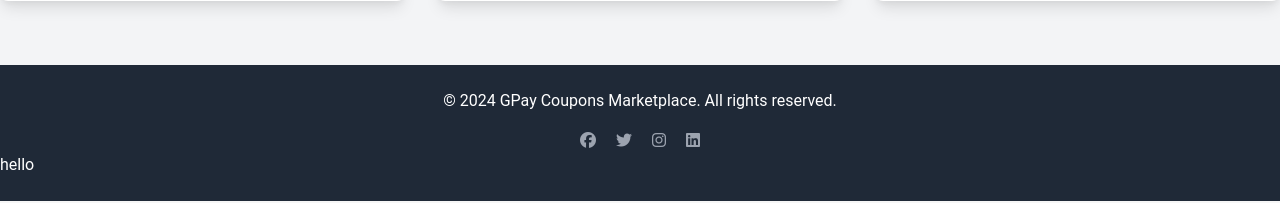
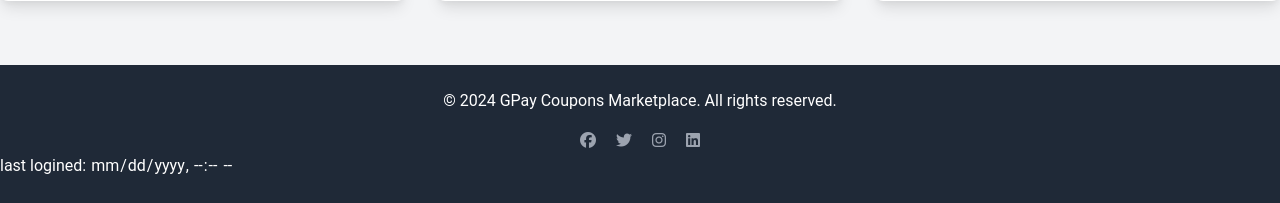
Before and after one commit to vaidude/gpay, a Django app: page /home/ in a window 1280 px wide. Shown: the part 1435-1638 px from the top of the page. Run offline with Django 5.2, Linux system fonts and the light colour scheme; some libraries are stand-ins or nearby versions.

Commit message:
last login added and timezone changed to india time

```diff
--- a/gpay/apk/templates/home.html
+++ b/gpay/apk/templates/home.html
@@ -135,7 +135,9 @@
                 <a href="#" class="text-gray-400 hover:text-white mx-2"><i class="fab fa-linkedin"></i></a>
             </div>
         </div>
-        <h1>hello</h1>
+        last logined:
+        <input class="bg-gray-800 text-white" type="datetime-local" name="date" id="date" style=" border: none; outline: none; background-color: transparent;" value="{{ request.user.socialaccount_set.all.0.last_login|date:'Y-m-d\\TH:i' }}" readonly>
+
     </footer>
 
     <script>
--- a/gpay/gpay/settings.py
+++ b/gpay/gpay/settings.py
@@ -120,7 +120,7 @@
 
 LANGUAGE_CODE = 'en-us'
 
-TIME_ZONE = 'UTC'
+TIME_ZONE = 'Asia/Kolkata'
 
 USE_I18N = True
 
```
Also changed, not shown: gpay/db.sqlite3.
